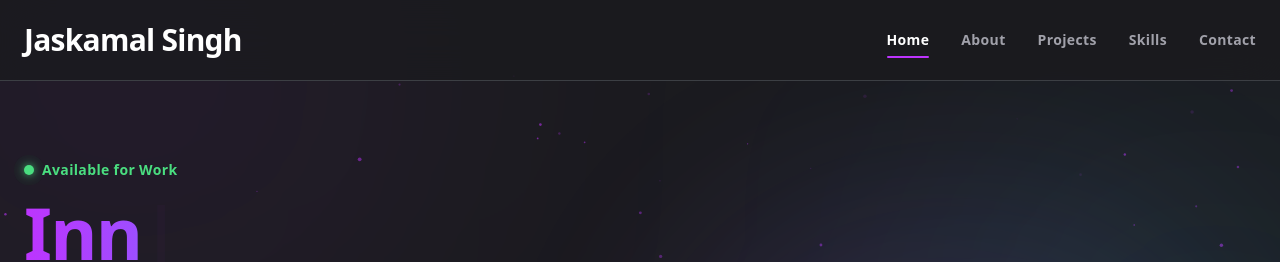
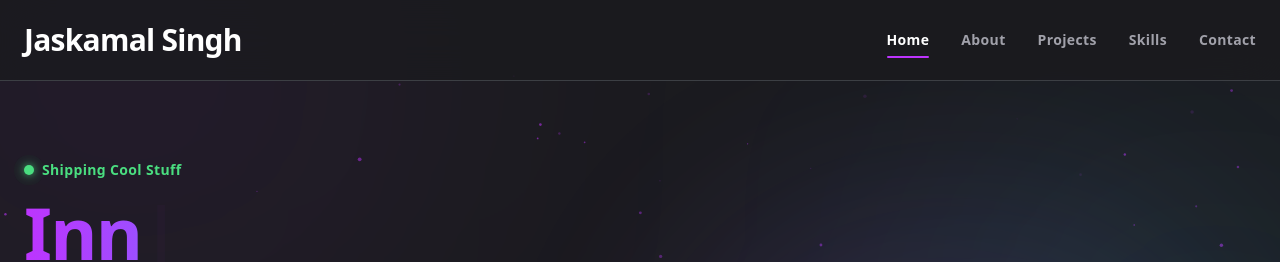
Before and after one commit to jaskamal2724/portfolio, a Next.js app: page / in a window 1280 px wide. Shown: the top 262 px of the page. Built offline with nearby package versions, Linux system fonts and the light colour scheme.

Commit message:
style : updated animated pulse

```diff
--- a/components/AvailabilityPulse.tsx
+++ b/components/AvailabilityPulse.tsx
@@ -9,7 +9,7 @@ export default function AvailabilityPulse() {
         <span className="relative w-2.5 h-2.5 rounded-full bg-green-400 shadow-[0_0_8px_rgba(74,222,128,0.8)]" />
       </div>
       <span className="text-sm text-green-400 font-semibold tracking-wide">
-        Available for Work
+        Shipping Cool Stuff
       </span>
     </div>
   );
```
